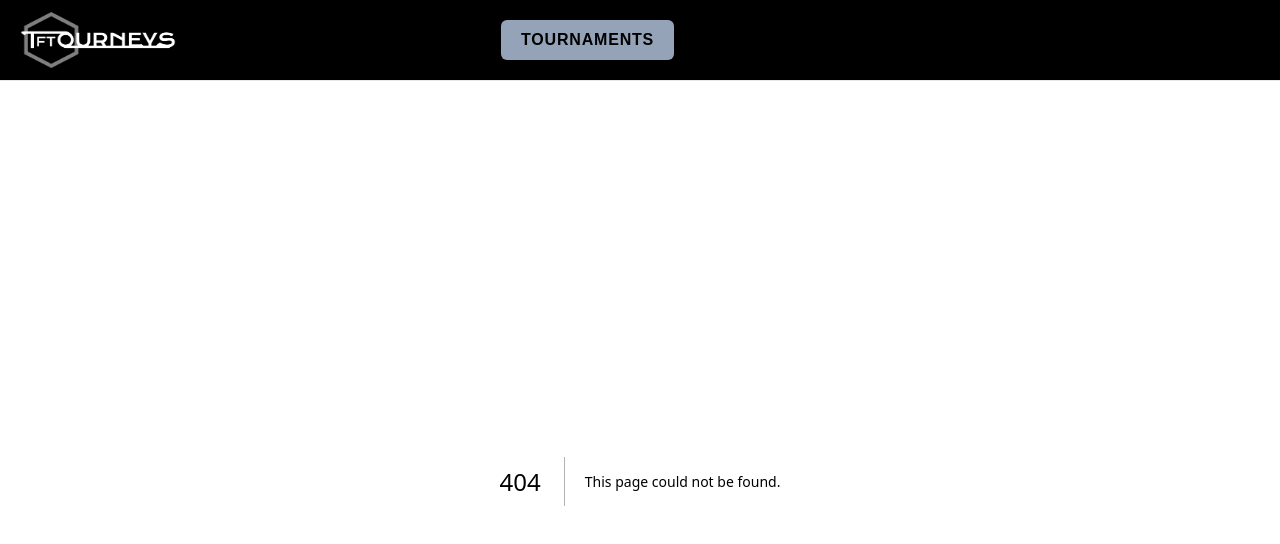
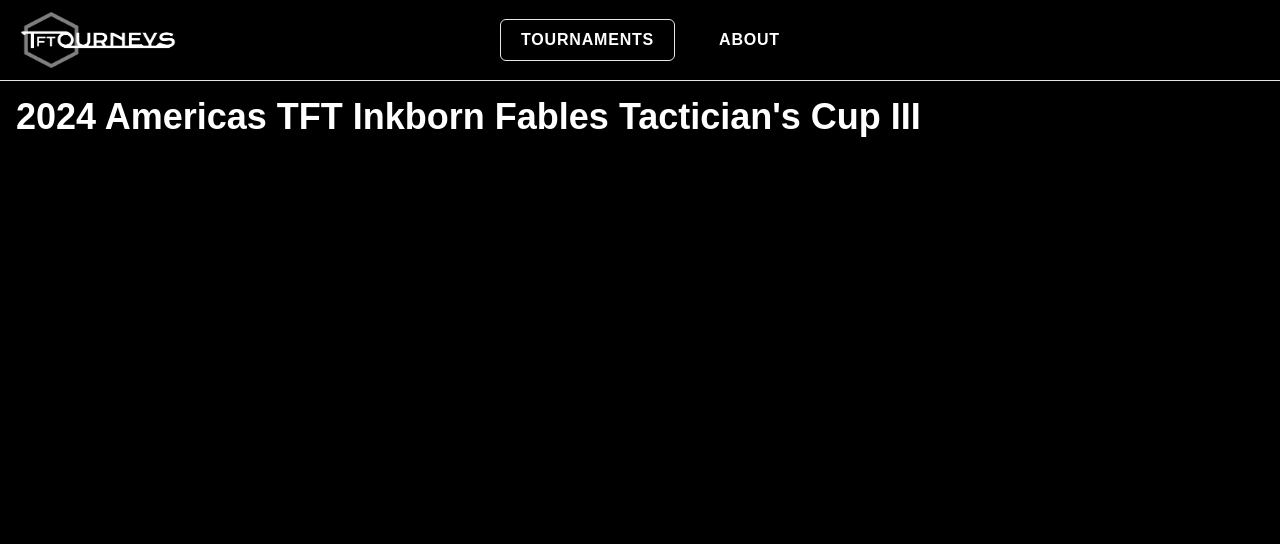
Before and after one commit to tanj85/tft-tourneys, a Next.js app in the folder frontend/tft-tournaments/: page /tournaments/1 in a window 1280 px wide. Before the commit this address had no page. Shown: the top 544 px of the page. Built offline with nearby package versions, Linux system fonts and the light colour scheme; a web font is replaced by a local one.

Commit message:
dynamic tourney routing working

```diff
--- a/frontend/tft-tournaments/app/about/page.tsx
+++ b/frontend/tft-tournaments/app/about/page.tsx
@@ -1,8 +1,5 @@
-export default function About()
-{
-    return(
-        <div>
-            About
-        </div>
-    )
+import Heading from "../components/heading";
+
+export default function About() {
+  return <Heading>About</Heading>;
 }
--- /dev/null
+++ b/frontend/tft-tournaments/app/components/heading.tsx
@@ -0,0 +1,7 @@
+export default function Heading({ children }: any) {
+  return (
+    <div className="my-8 h-20 uppercase flex items-end justify-center text-7xl font-bold">
+      <div className="font-soleil border-b py-5">{children}</div>
+    </div>
+  );
+}
--- a/frontend/tft-tournaments/app/components/navbar.tsx
+++ b/frontend/tft-tournaments/app/components/navbar.tsx
@@ -68,8 +68,8 @@
                   key={link.name}
                   className={
                     isActive
-                      ? "font-bold bg-slate-400 rounded-md h-7 p-5 items-center flex"
-                      : "bg-opacity-0 transition-all ease-in-out duration:300 delay-100 hover:bg-slate-400 rounded-md h-7 p-5 items-center flex"
+                      ? "font-bold border rounded-md h-7 p-5 items-center flex"
+                      : "bg-opacity-0 transition-all ease-in-out duration:300 delay-100 hover:border rounded-md h-7 p-5 items-center flex"
                   }
                 >
                   {link.name}
--- /dev/null
+++ b/frontend/tft-tournaments/app/components/tabs.tsx
@@ -0,0 +1,17 @@
+import Link from "next/link";
+
+const TournamentTabs = ({ tournaments }: any) => {
+  return (
+    <div className="flex">
+      {tournaments.map((tournament: any) => (
+        <Link href={`/tournaments/${tournament.id}`} key={tournament.id}>
+          <div className="flex flex-col justify-end p-4 h-[14rem] w-[14rem] rounded-md mx-2 text-black hover:text-gray-500 bg-white hover:bg-gray-300 transition-colors duration-300">
+            <div className="text-end text-balance">{tournament.name}</div>
+          </div>
+        </Link>
+      ))}
+    </div>
+  );
+};
+
+export default TournamentTabs;
--- a/frontend/tft-tournaments/app/data/data.ts
+++ b/frontend/tft-tournaments/app/data/data.ts
@@ -1,18 +1,20 @@
 export const tournamentsExample = [
   {
-      name: "Tourney1",
-      lobbies: [
-            {
+    id: "1",
+    name: "2024 Americas TFT Inkborn Fables Tactician's Cup III",
+    games: {
+      game1: {
+        lobby1: {
           "So bio#eprod": 1,
           "prestivent#eprod": 8,
-                "seihunkim": 7,
+          "seihunkim#eprod": 7,
           "ISG FRITZ#eprod": 6,
           "wilf#eprod": 4,
           "Sealkun Mbappe#eprod": 2,
           "Liquid ego#eprod": 5,
-                "Ayy Rick#eprod": 3
+          "Ayy Rick#eprod": 3,
         },
-            {
+        lobby2: {
           "thybeaster#eprod": 2,
           "Cambulee#eprod": 5,
           "LilTop#eprod": 3,
@@ -20,9 +22,32 @@
           "Altenahue TFT#eprod": 7,
           "CookiesOP#eprod": 6,
           "Ciulla#eprod": 4,
-                "GK Bapzera#eprod": 8
-            }
-        ],
+          "GK Bapzera#eprod": 8,
+        },
+      },
+      game2: {
+        lobby1: {
+          "So bio#eprod": 8,
+          "prestivent#eprod": 7,
+          "seihunkim#eprod": 5,
+          "ISG FRITZ#eprod": 4,
+          "wilf#eprod": 3,
+          "Sealkun Mbappe#eprod": 1,
+          "Liquid ego#eprod": 2,
+          "Ayy Rick#eprod": 6,
+        },
+        lobby2: {
+          "thybeaster#eprod": 4,
+          "Cambulee#eprod": 2,
+          "LilTop#eprod": 1,
+          "Lab018biribiri#eprod": 7,
+          "Altenahue TFT#eprod": 6,
+          "CookiesOP#eprod": 3,
+          "Ciulla#eprod": 5,
+          "GK Bapzera#eprod": 8,
+        },
+      },
+    },
   },
   {
     id: "2",
@@ -32,9 +57,7 @@
     id: "3",
     name: "Tourney3",
   },
-
 ];
-
 
 //   export const lobbiesExample = [
 //     {
--- /dev/null
+++ b/frontend/tft-tournaments/app/tournaments/[tournamentId]/page.tsx
@@ -0,0 +1,14 @@
+import { tournamentsExample } from "@/app/data/data";
+
+export default function TournamentPage({ params }: any) {
+  // finds correct tourney from json object of all tourneys by matching IDs
+  function findMapByID(idToFind: any) {
+    return tournamentsExample.find(
+      (tournament: any) => tournament.id === idToFind
+    );
+  }
+  const idToFind = params.tournamentId;
+  const matchingTourney = findMapByID(idToFind);
+
+  return <div className="text-4xl m-4 font-bold">{matchingTourney?.name}</div>;
+}
--- a/frontend/tft-tournaments/app/tournaments/page.tsx
+++ b/frontend/tft-tournaments/app/tournaments/page.tsx
@@ -1,8 +1,14 @@
+import Heading from "../components/heading";
+import TournamentTabs from "../components/tabs";
+import { tournamentsExample } from "../data/data";
 
 export default function Tournaments() {
-    return(
-        <div>
-            Tournaments
-        </div>
-    )
+  return (
+    <>
+      <Heading>Tournaments</Heading>
+      <div className="flex justify-center">
+        <TournamentTabs tournaments={tournamentsExample} />
+      </div>
+    </>
+  );
 }
```
Lines whose indentation alone changed are shown as unchanged.
